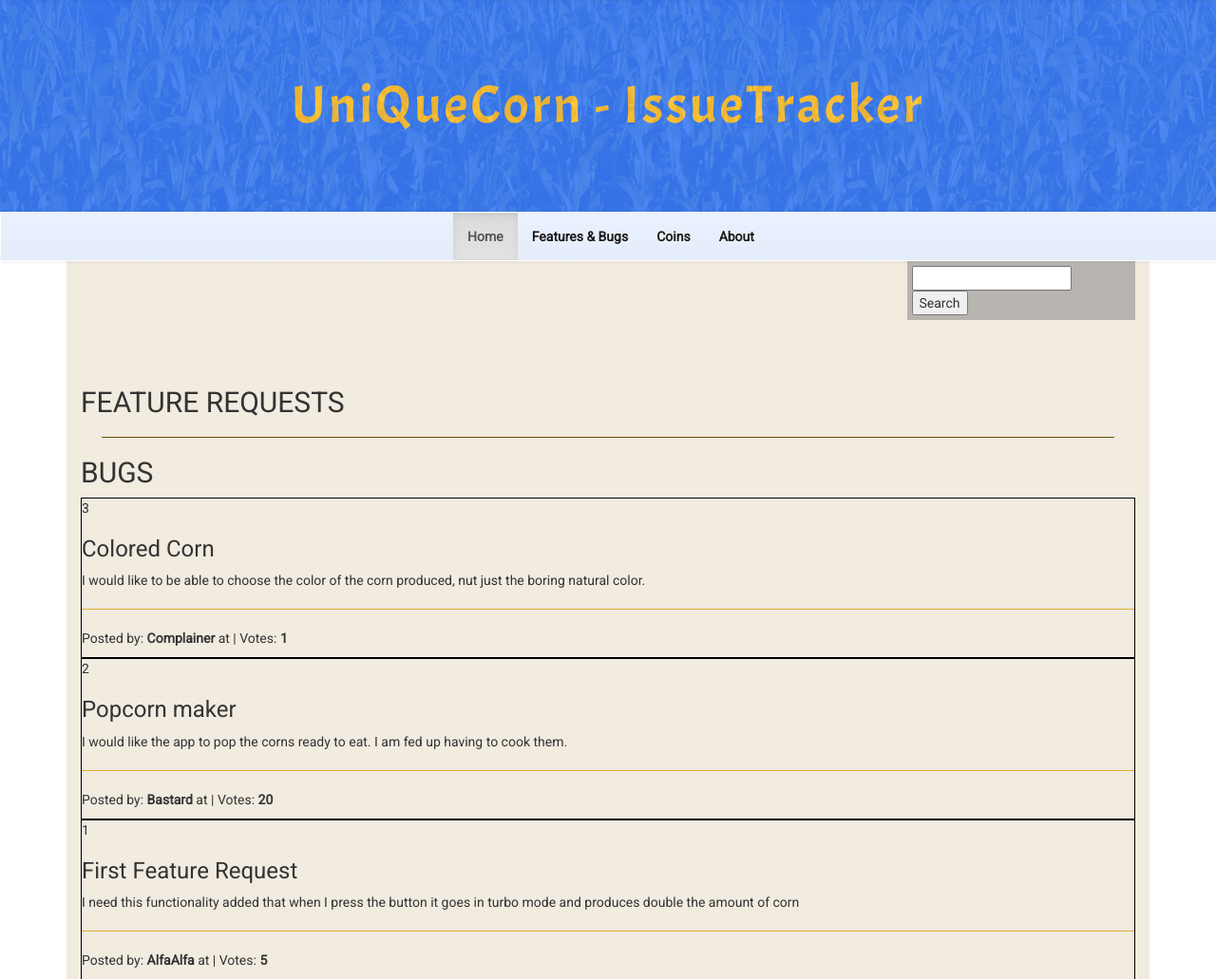
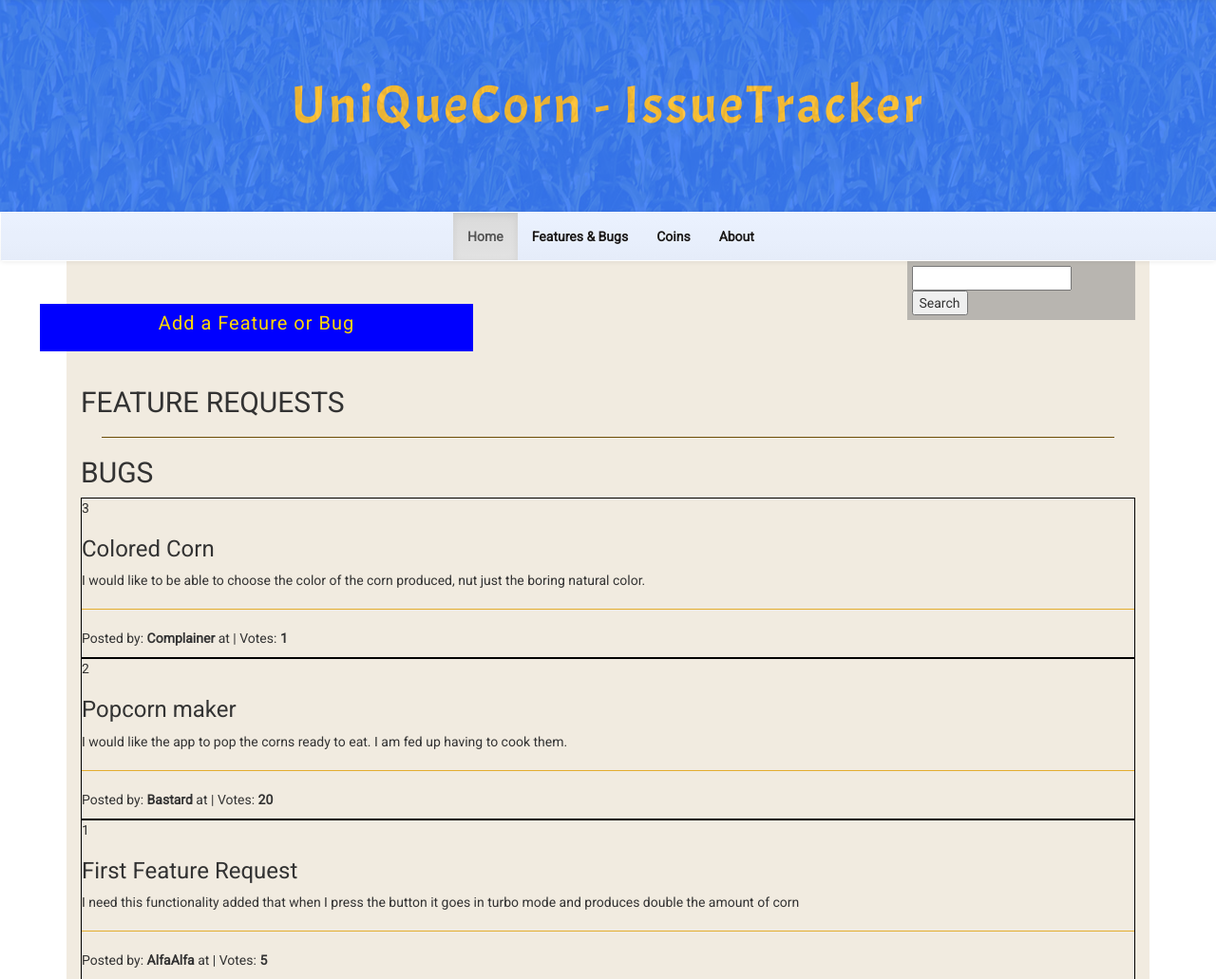
Before and after one commit to abonello/project_5, a Django app: page /issues/ in a window 1280 px wide. Shown: the part 51-1082 px from the top of the page at 95% size. Run offline with Django 3.2, Linux system fonts and the light colour scheme; a user stored in the database is signed in; some libraries are stand-ins or nearby versions; some web fonts are replaced.

Commit message:
Added button link from Issues view to add issue

```diff
--- a/issuetracker/templates/issue_tracker.html
+++ b/issuetracker/templates/issue_tracker.html
@@ -15,6 +15,8 @@ UniQueCorn Products
 {% endblock showcase %}
 
 {% block content %}
+
+    <a id="link-add-issue" href="{% url 'add-issue' %}">Add a Feature or Bug</a>
 
     <!-- This is issue tracker
 
--- a/templates/base.html
+++ b/templates/base.html
@@ -494,7 +494,43 @@
         /* END MAIN CONTENT */
 
 
+        a#link-add-issue {
+            width: 80%;
+            height: 50px;
+            background-color: blue;
+            padding: 10px 20px;
+            color: gold;
+            text-decoration: none;
+            position: absolute;
+            top: 45px;
+            left: 50%;
+            transform: translateX(-50%);
+            text-align: center;
+            font-size: 20px;
+            line-height: 20px;
+            letter-spacing: 1px;
+        }
+        @media screen and (min-width: 768px) {
+            a#link-add-issue {
+                width: 40%;
+                height: 50px;
+                padding: 10px 20px;
+                top: 45px;
+                left: 200px;
+                font-size: 20px;
+                line-height: 20px;
+                letter-spacing: 1px;
+            }
+        }
 
+        a#link-add-issue:hover,
+        a#link-add-issue:active,
+        a#link-add-issue:focus {
+            cursor: pointer;
+            text-decoration: none;
+            box-shadow: 0 2px 3px 1px rgba(145, 116, 49, 0.55);
+
+        }
 
 
 
```
